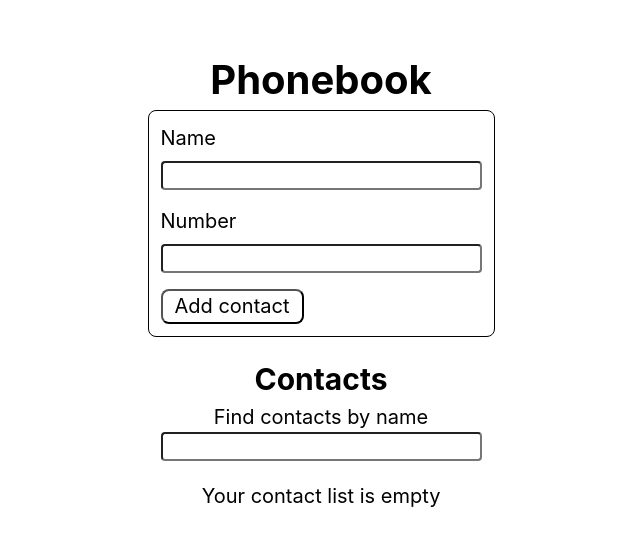
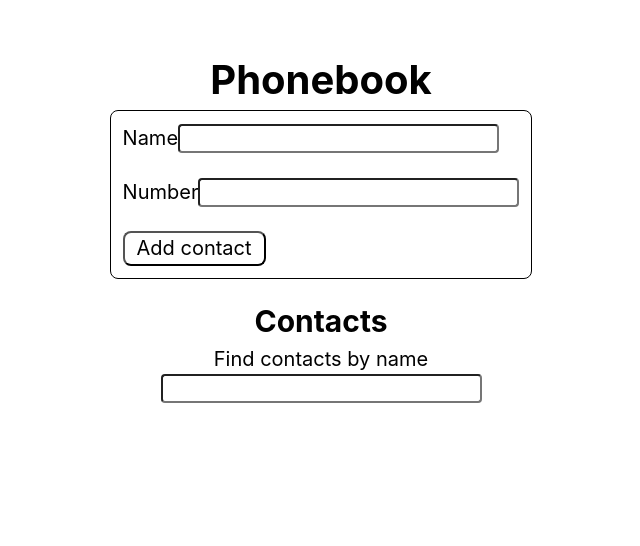
Before and after one commit to y-hrubskyi/goit-react-hw-06-phonebook, a React (Create React App) app: page / in a window 1280 px wide. Shown: the top 546 px of the page, without its empty margins (319-959 px from the left). Built offline with nearby package versions, Linux system fonts and the light colour scheme.

Commit message:
refactoring

```diff
--- a/src/components/App.jsx
+++ b/src/components/App.jsx
@@ -1,72 +1,21 @@
-import { useDispatch, useSelector } from 'react-redux';
-import { nanoid } from 'nanoid';
+import { ContactForm } from 'components/ContactForm/ContactForm';
+import { Filter } from 'components/Filter/Filter';
+import { ContactList } from 'components/ContactList/ContactList';
 
-import { ContactForm } from './ContactForm/ContactForm';
-import { Filter } from './Filter/Filter';
-import { ContactList } from './ContactList/ContactList';
-
-import { GlobalStyle } from './GlobalStyle';
-import { AppWrapper } from './App.styled';
-
-import { addContact, deleteContact, getContacts } from 'redux/contactsSlice';
-import { getFilter, setFilter } from 'redux/filterSlice';
+import { GlobalStyle } from 'components/GlobalStyle';
+import { AppWrapper } from 'components/App.styled';
 
 export const App = () => {
-  const dispatch = useDispatch();
-  const contacts = useSelector(getContacts);
-  const filter = useSelector(getFilter);
-
-  const updateFilter = value => {
-    dispatch(setFilter(value));
-  };
-
-  const onAddContact = data => {
-    const formattedName = data.name.toLowerCase();
-    const isAlreadyAdded = contacts.some(
-      ({ name }) => name.toLowerCase() === formattedName
-    );
-
-    if (isAlreadyAdded) {
-      alert(`${data.name} is already in contacts.`);
-      return isAlreadyAdded;
-    }
-
-    const newContact = { ...data, id: nanoid() };
-    dispatch(addContact(newContact));
-  };
-
-  const onDeleteContact = id => {
-    dispatch(deleteContact(id));
-  };
-
-  const filterContacts = () => {
-    const formattedFilter = filter.toLowerCase();
-
-    return contacts.filter(({ name }) =>
-      name.toLowerCase().includes(formattedFilter)
-    );
-  };
-
-  const filteredContacts = filterContacts();
-
-  const results = filteredContacts.length;
-  let filterInfo = '';
-  if (!results && !filter) filterInfo = <p>Your contact list is empty</p>;
-  if (!results && filter) filterInfo = <p>Not Finded</p>;
-
   return (
     <AppWrapper>
       <GlobalStyle />
 
       <h1>Phonebook</h1>
-      <ContactForm onAddContact={onAddContact} />
+      <ContactForm />
 
       <h2>Contacts</h2>
-      <Filter filter={filter} filterInfo={filterInfo} onChange={updateFilter} />
-      <ContactList
-        contacts={filteredContacts}
-        onDeleteContact={onDeleteContact}
-      />
+      <Filter />
+      <ContactList />
     </AppWrapper>
   );
 };
--- a/src/components/ContactForm/ContactForm.jsx
+++ b/src/components/ContactForm/ContactForm.jsx
@@ -1,62 +1,51 @@
-import { useState } from 'react';
-import { Button, Form, Input, Label } from './ContactForm.styled';
+import { useDispatch, useSelector } from 'react-redux';
+import { Formik } from 'formik';
+import { nanoid } from 'nanoid';
 
-export const ContactForm = ({ onAddContact }) => {
-  const [name, setName] = useState('');
-  const [number, setNumber] = useState('');
+import { Button, Form, FormGroup, Field } from './ContactForm.styled';
+import { addContact, getContacts } from 'redux/contactsSlice';
 
-  const handleChange = e => {
-    const { name, value } = e.target;
+export const ContactForm = () => {
+  const dispatch = useDispatch();
+  const contacts = useSelector(getContacts);
 
-    switch (name) {
-      case 'name':
-        setName(value);
-        break;
-      case 'number':
-        setNumber(value);
-        break;
-      default:
-        throw new Error('Unsupported form field');
+  const onAddContact = data => {
+    const formattedName = data.name.toLowerCase();
+    const isAlreadyAdded = contacts.some(
+      ({ name }) => name.toLowerCase() === formattedName
+    );
+
+    if (isAlreadyAdded) {
+      alert(`${data.name} is already in contacts.`);
+      return isAlreadyAdded;
+    }
+
+    const newContact = { ...data, id: nanoid() };
+    dispatch(addContact(newContact));
+  };
+
+  const handleSubmit = (values, actions) => {
+    const isAlreadyAdded = onAddContact(values);
+    if (!isAlreadyAdded) {
+      actions.resetForm();
     }
   };
 
-  const handleSubmit = e => {
-    e.preventDefault();
+  return (
+    <Formik initialValues={{ name: '', number: '' }} onSubmit={handleSubmit}>
+      <Form>
+        <FormGroup>
+          Name
+          <Field type="text" name="name" required />
+        </FormGroup>
 
-    const isAlreadyAdded = onAddContact({ name, number });
-    if (!isAlreadyAdded) reset();
-  };
-
-  const reset = () => {
-    setName('');
-    setNumber('');
-  };
-
-  return (
-    <>
-      <Form onSubmit={handleSubmit}>
-        <Label htmlFor="name">Name</Label>
-        <Input
-          type="text"
-          id="name"
-          name="name"
-          value={name}
-          onChange={handleChange}
-          required
-        />
-
-        <Label htmlFor="number">Number</Label>
-        <Input
-          type="tel"
-          id="number"
-          name="number"
-          value={number}
-          onChange={handleChange}
-          required
-        />
+        <FormGroup>
+          Number
+          <Field type="tel" name="number" required />
+        </FormGroup>
 
         <Button type="submit">Add contact</Button>
       </Form>
-    </>
+    </Formik>
   );
 };
--- a/src/components/ContactForm/ContactForm.styled.js
+++ b/src/components/ContactForm/ContactForm.styled.js
@@ -1,10 +1,11 @@
+import { Form as FormikForm, Field as FormikField } from 'formik';
 import styled from 'styled-components';
 
 export const Title = styled.h2`
   margin-bottom: 20px;
 `;
 
-export const Form = styled.form`
+export const Form = styled(FormikForm)`
   display: flex;
   flex-direction: column;
   align-items: flex-start;
@@ -13,15 +14,16 @@ export const Form = styled.form`
   border: 1px solid black;
   border-radius: 8px;
 `;
-export const Label = styled.label`
+export const FormGroup = styled.label`
   margin-bottom: 8px;
 `;
 
-export const Input = styled.input`
+export const Field = styled(FormikField)`
   margin-bottom: 16px;
   border-radius: 4px;
   outline-color: blue;
 `;
+
 export const Button = styled.button`
   padding: 4px 12px;
   border-radius: 8px;
--- a/src/components/ContactList/ContactList.jsx
+++ b/src/components/ContactList/ContactList.jsx
@@ -1,12 +1,23 @@
+import { useDispatch, useSelector } from 'react-redux';
+
+import { getFilter } from 'redux/filterSlice';
+import { deleteContact, getContacts } from 'redux/contactsSlice';
+import { filterContacts } from 'helpers/filterContacts';
+
 import { Button, ContactData, ContactsList } from './ContactList.styled';
 
-export const ContactList = ({ contacts, onDeleteContact }) => {
-  const contactList = contacts.map(contact => (
+export const ContactList = () => {
+  const dispatch = useDispatch();
+  const contacts = useSelector(getContacts);
+  const filter = useSelector(getFilter);
+
+  const filteredContacts = filterContacts(contacts, filter);
+  const contactList = filteredContacts.map(contact => (
     <li key={contact.id}>
       <ContactData>
         {contact.name}: {contact.number}
       </ContactData>
-      <Button type="button" onClick={() => onDeleteContact(contact.id)}>
+      <Button type="button" onClick={() => dispatch(deleteContact(contact.id))}>
         Delete
       </Button>
     </li>
--- a/src/components/Filter/Filter.jsx
+++ b/src/components/Filter/Filter.jsx
@@ -1,8 +1,14 @@
+import { useDispatch, useSelector } from 'react-redux';
+import { getFilter, updateFilter } from 'redux/filterSlice';
+
 import { Input } from './Filter.styled';
 
-export const Filter = ({ filter, filterInfo, onChange }) => {
+export const Filter = () => {
+  const dispatch = useDispatch();
+  const filter = useSelector(getFilter);
+
   const handleChange = e => {
-    onChange(e.target.value);
+    dispatch(updateFilter(e.target.value));
   };
 
   return (
@@ -16,7 +22,6 @@ export const Filter = ({ filter, filterInfo, onChange }) => {
         onChange={handleChange}
         required
       />
-      {filterInfo}
     </>
   );
 };
--- /dev/null
+++ b/src/helpers/filterContacts.js
@@ -0,0 +1,7 @@
+export const filterContacts = (items, filter) => {
+  const formattedFilter = filter.toLowerCase();
+
+  return items.filter(({ name }) =>
+    name.toLowerCase().includes(formattedFilter)
+  );
+};
--- a/src/redux/filterSlice.js
+++ b/src/redux/filterSlice.js
@@ -4,13 +4,13 @@ export const filterSlice = createSlice({
   name: 'filter',
   initialState: '',
   reducers: {
-    setFilter(state, action) {
+    updateFilter(state, action) {
       return action.payload;
     },
   },
 });
 
-export const { setFilter } = filterSlice.actions;
+export const { updateFilter } = filterSlice.actions;
 
 // Selectors
 export const getFilter = state => state.filter;
```
